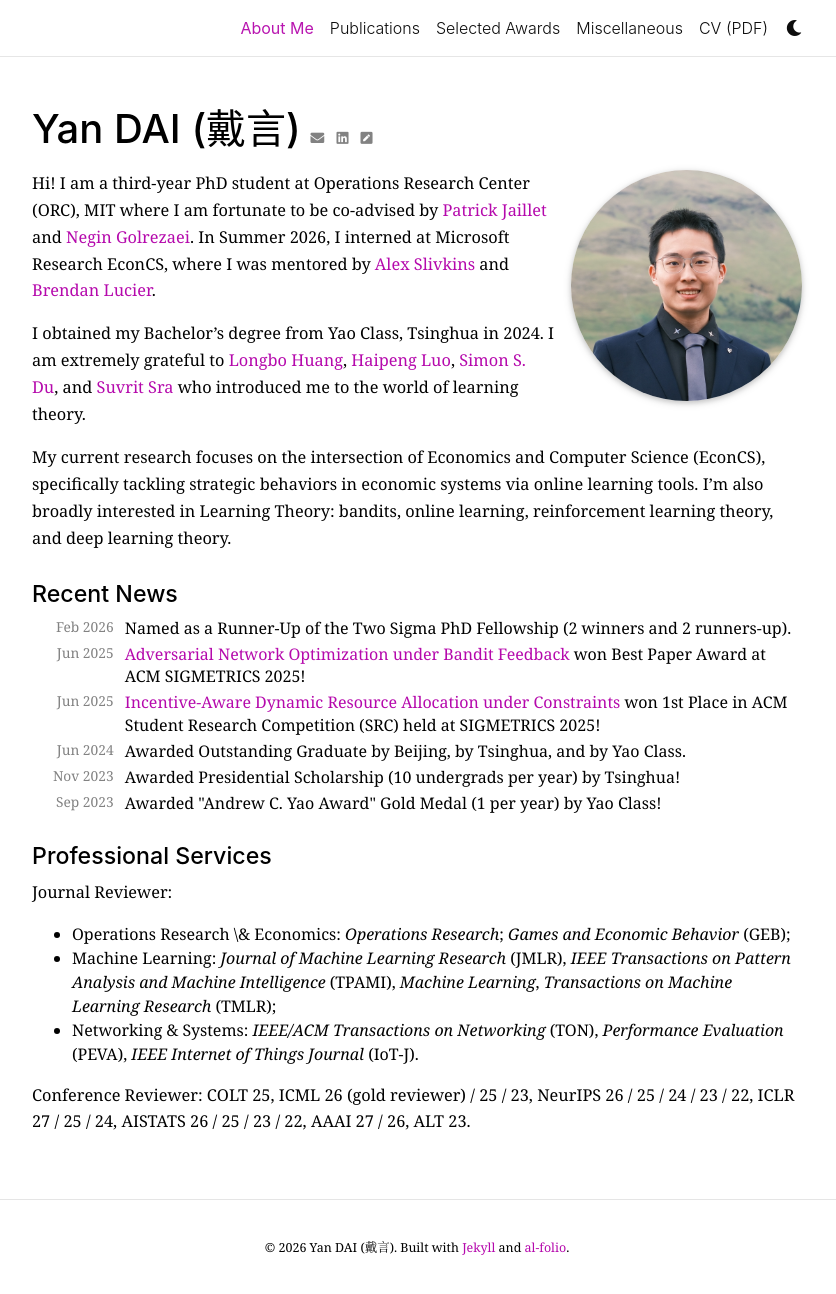
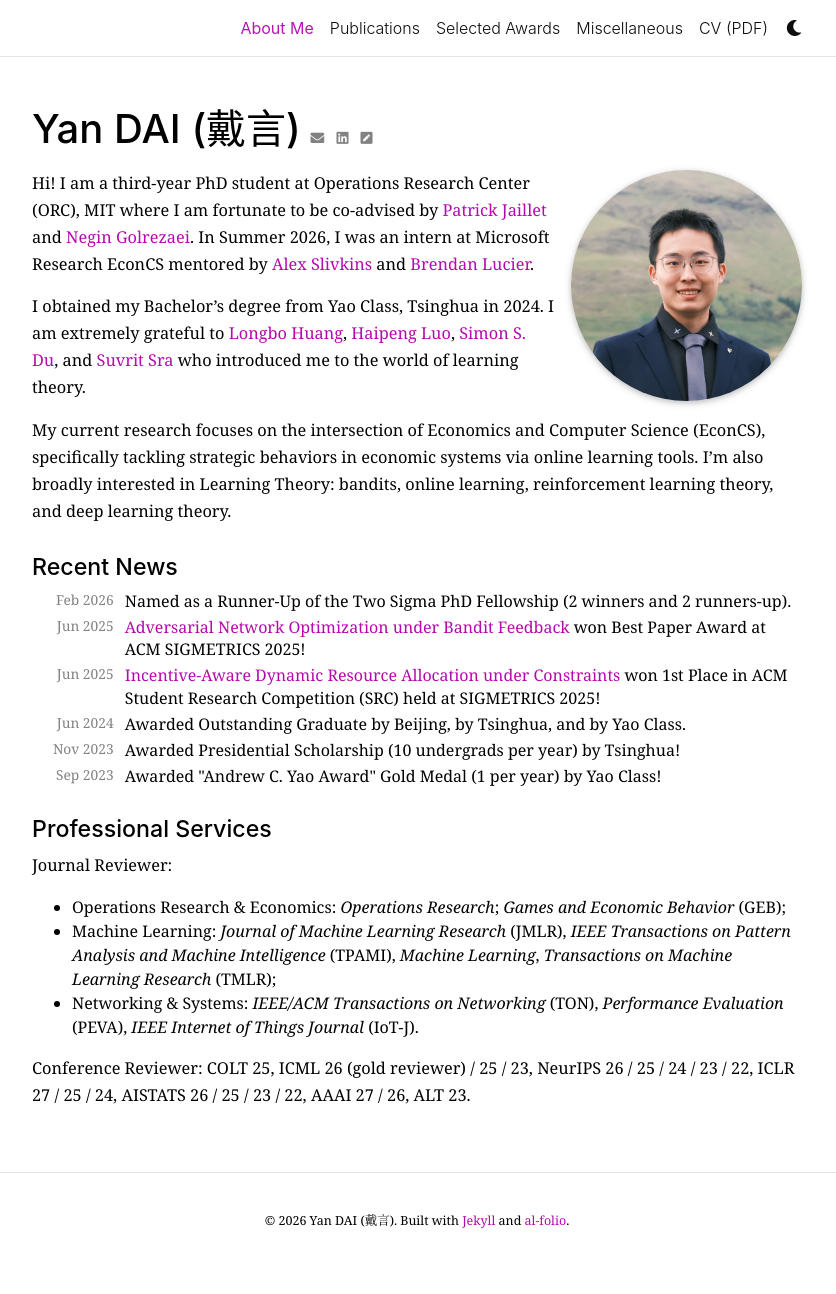
Before and after one commit to yandaichn/yandaichn.github.io, a Jekyll site: the page built from _pages/about.md, in a window 1280 px wide and 1297 px high. Shown: the top 1294 px of the window, without its empty margins (223-1059 px from the left). Built offline with Jekyll 4.4.1, drawn with Linux system fonts in a browser that asks for light colours; full-size pictures stand in for the smaller copies a plugin makes; comment, search, counter and statistics services are not loaded; a style sheet for code colours, icons or effects is not loaded.

Commit message:
Upd homepage

```diff
--- a/_pages/about.md
+++ b/_pages/about.md
@@ -17,7 +17,7 @@ redirect_from:
   - /about.html
 ---
 
-Hi! I am a third-year PhD student at [**Operations Research Center (ORC), MIT**](https://orc.mit.edu/) where I am fortunate to be co-advised by [Patrick Jaillet](https://web.mit.edu/jaillet/www/) and [Negin Golrezaei](https://www.mit.edu/~golrezae/). In Summer 2026, I interned at [**Microsoft Research EconCS**](https://www.microsoft.com/en-us/research/theme/economics-and-computation/), where I was mentored by [Alex Slivkins](https://www.microsoft.com/en-us/research/people/slivkins/) and [Brendan Lucier](https://www.microsoft.com/en-us/research/people/brlucier/).
+Hi! I am a third-year PhD student at [**Operations Research Center (ORC), MIT**](https://orc.mit.edu/) where I am fortunate to be co-advised by [Patrick Jaillet](https://web.mit.edu/jaillet/www/) and [Negin Golrezaei](https://www.mit.edu/~golrezae/). In Summer 2026, I was an intern at [**Microsoft Research EconCS**](https://www.microsoft.com/en-us/research/theme/economics-and-computation/) mentored by [Alex Slivkins](https://www.microsoft.com/en-us/research/people/slivkins/) and [Brendan Lucier](https://www.microsoft.com/en-us/research/people/brlucier/).
 
 I obtained my Bachelor's degree from [**Yao Class, Tsinghua**](https://iiis.tsinghua.edu.cn/en/) in 2024. I am extremely grateful to [Longbo Huang](https://people.iiis.tsinghua.edu.cn/~huang/), [Haipeng Luo](https://haipeng-luo.net/), [Simon S. Du](https://simonshaoleidu.com/), and [Suvrit Sra](https://optml.mit.edu/) who introduced me to the world of learning theory.
 
@@ -46,7 +46,7 @@ My current research focuses on the intersection of **Economics and Computer Scie
 
 # Professional Services
 **Journal Reviewer**:
-* **Operations Research \& Economics**: *Operations Research*; *Games and Economic Behavior* (GEB);
+* **Operations Research & Economics**: *Operations Research*; *Games and Economic Behavior* (GEB);
 * **Machine Learning**: *Journal of Machine Learning Research* (JMLR), *IEEE Transactions on Pattern Analysis and Machine Intelligence* (TPAMI), *Machine Learning*, *Transactions on Machine Learning Research* (TMLR);
 * **Networking & Systems**: *IEEE/ACM Transactions on Networking* (TON), *Performance Evaluation* (PEVA), *IEEE Internet of Things Journal* (IoT-J).
 
```
